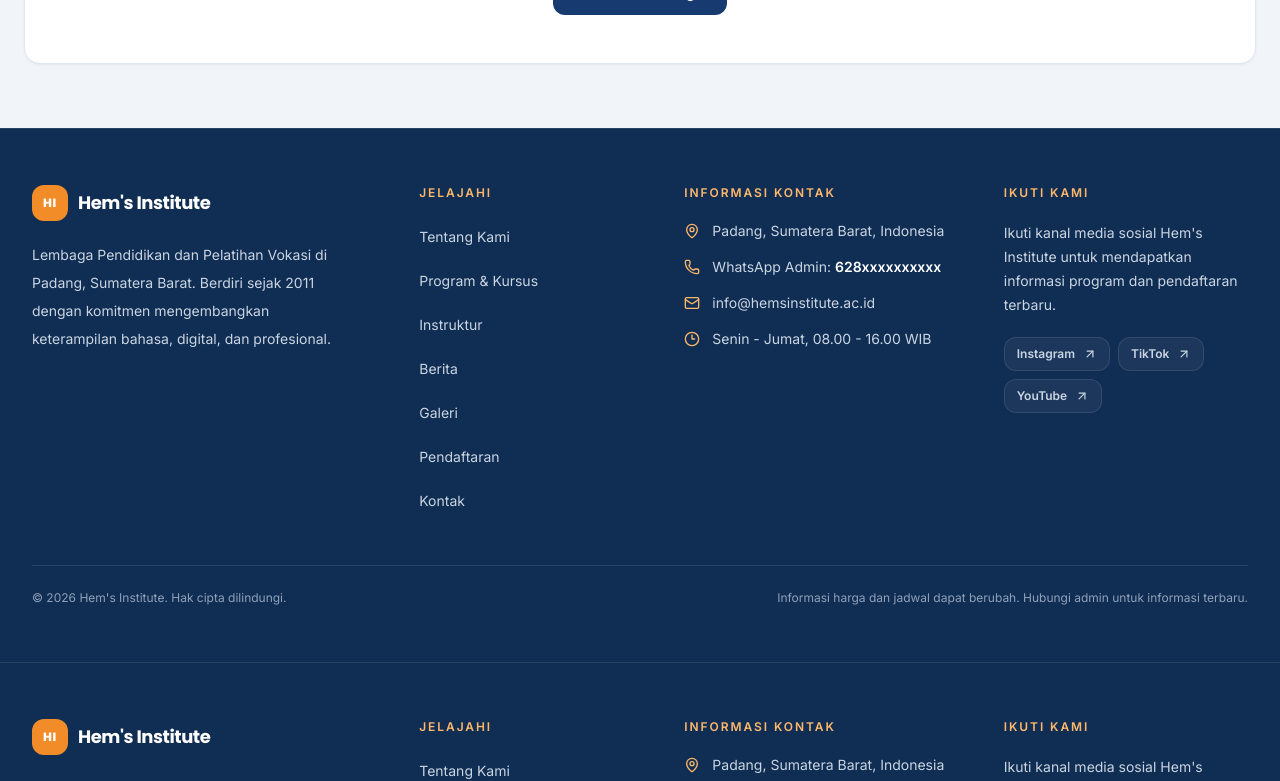
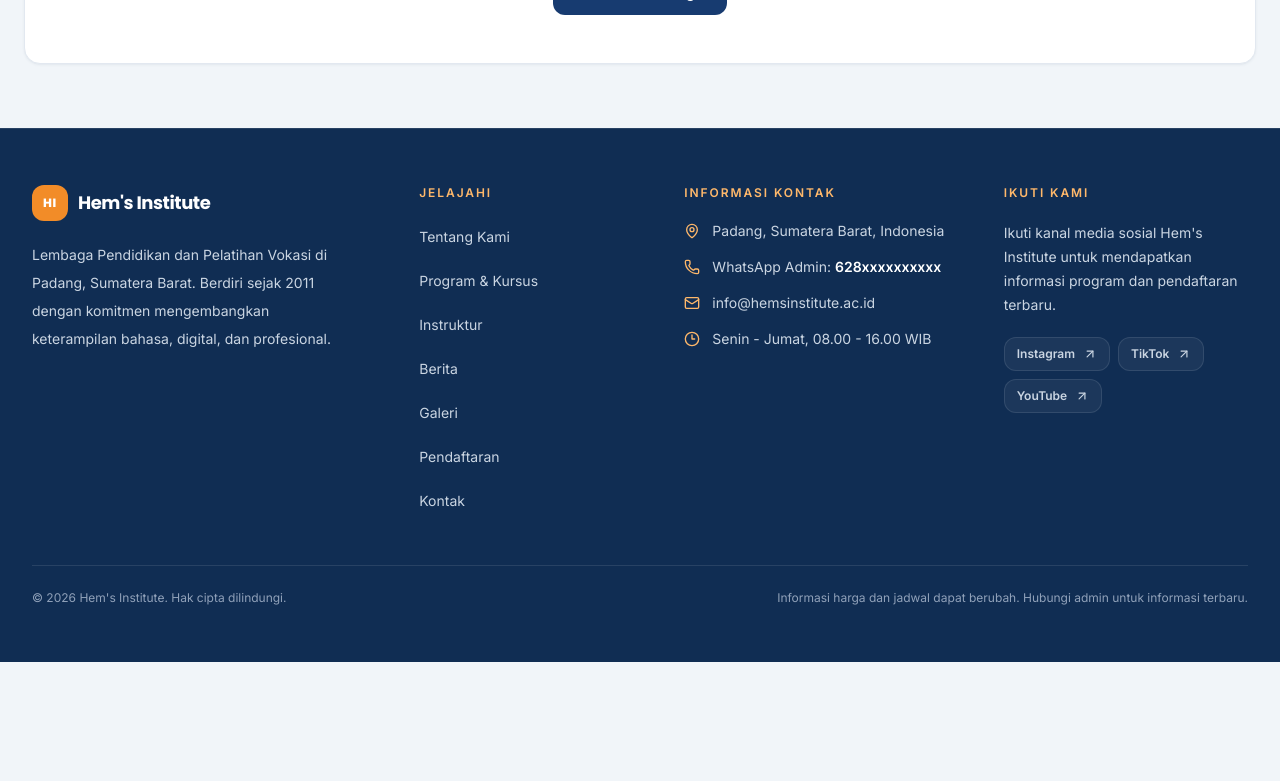
Before and after one commit to hemsinstitute-pdg11/hemsinstitute-v2, a Next.js app: page /instructors in a window 1280 px wide. Shown: the part 900-1681 px from the top of the page. After the commit the page ends 1562 px from the top, so only its background shows below. Built offline with nearby package versions, Linux system fonts and the light colour scheme; no server answers.

Commit message:
Use shared root layout for footer and floating contact

```diff
--- a/src/app/instructors/page.tsx
+++ b/src/app/instructors/page.tsx
@@ -1,7 +1,5 @@
 import { Metadata } from "next";
 import { Card } from "@/components/ui/card";
-import { Footer } from "@/components/layout/footer";
-import { WhatsAppFloat } from "@/components/layout/navbar";
 import { GraduationCap, Users, Clock } from "lucide-react";
 
 export const metadata: Metadata = {
@@ -82,9 +80,6 @@ export default function InstructorsPage() {
           </div>
         </div>
       </section>
-
-      <Footer />
-      <WhatsAppFloat />
     </>
   );
 }
```
